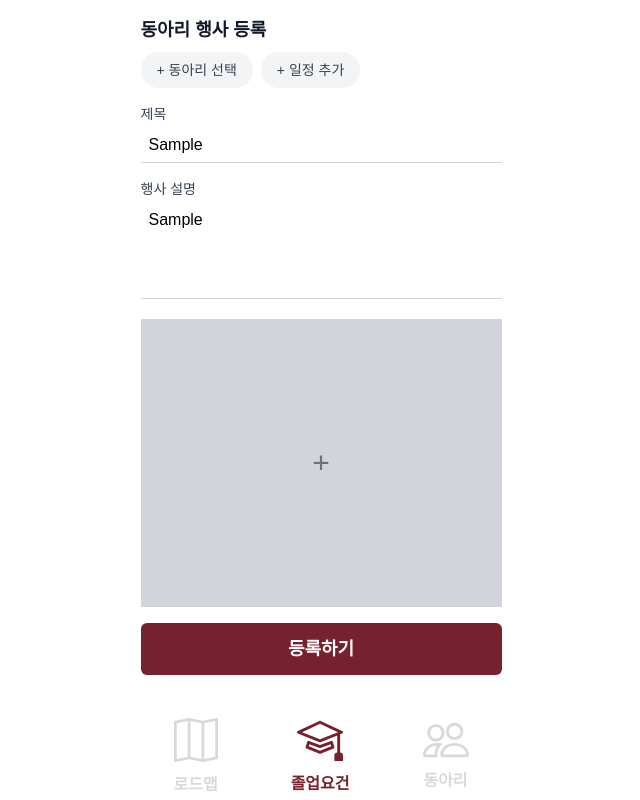
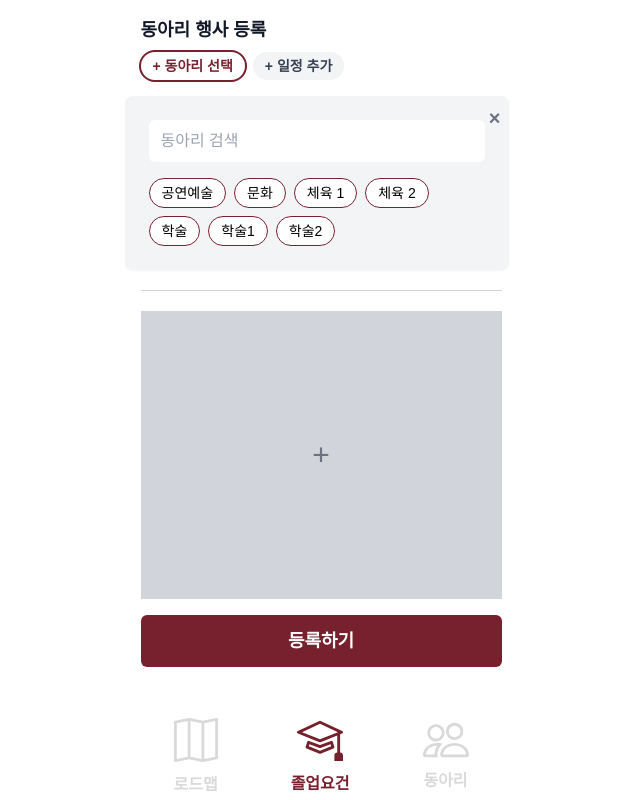
Before and after one commit to kwthon-2024/Team6_FE, a React (Create React App) app: page /pages/clubs/registerEv in a window 1280 px wide. Both pictures are taken after typing "Sample", "Sample" into the empty fields and a click on the button "+ 동아리 선택". Shown: the whole page, without its empty margins (319-959 px from the left). Built offline with nearby package versions, Linux system fonts and the light colour scheme; a web font is replaced by a local one.

Commit message:
동아리 행사 등록 모달창

```diff
--- a/src/pages/ClubEvRegister.jsx
+++ b/src/pages/ClubEvRegister.jsx
@@ -3,36 +3,63 @@ import React, { useState, useRef } from 'react';
 function ClubEvRegister() {
   const [title, setTitle] = useState('');
   const [description, setDescription] = useState('');
+  const [isModalOpen, setIsModalOpen] = useState(false);
+  const [selectedClub, setSelectedClub] = useState(null); // 선택된 동아리 상태
   const descriptionRef = useRef(null);
 
   const handleDescriptionChange = (e) => {
     setDescription(e.target.value);
-
-    // 행사 설명 높이 조정
-    descriptionRef.current.style.height = 'auto'; // 초기화
+    descriptionRef.current.style.height = 'auto';
     descriptionRef.current.style.height = `${descriptionRef.current.scrollHeight}px`;
   };
 
+  const toggleModal = () => {
+    setIsModalOpen(!isModalOpen);
+  };
+
+  const handleClubClick = (club) => {
+    setSelectedClub(club); // 동아리 선택
+    setIsModalOpen(false); // 모달 닫기
+  };
+
+  const handleClubDelete = () => {
+    setSelectedClub(null); // 동아리 선택 해제
+    setIsModalOpen(true); // 모달 다시 열기
+  };
+
   return (
-    <div className="bg-white min-h-screen p-4 flex flex-col items-start">
-      {/* 제목 */}
+    <div className="bg-white min-h-screen p-4 flex flex-col items-start relative">
       <h1 className="text-lg font-bold text-gray-900 mb-2">동아리 행사 등록</h1>
 
       {/* 버튼 그룹 */}
       <div className="flex space-x-2 mb-4">
-        <button className="bg-gray-100 text-gray-700 text-sm rounded-full px-4 py-2">
-          + 동아리 선택
-        </button>
-        <button className="bg-gray-100 text-gray-700 text-sm rounded-full px-4 py-2">
+        {selectedClub ? (
+          <button
+            className="flex items-center space-x-2 text-sm rounded-full px-3 bg-main01 text-white font-semibold"
+            onClick={handleClubDelete} // 버튼 클릭 시 삭제
+          >
+            <span>{selectedClub}</span>
+            <span className="ml-2 text-lg font-semibold">×</span>
+          </button>
+        ) : (
+          <button
+            onClick={toggleModal}
+            className={`text-sm rounded-full px-3 py-1 ${
+              isModalOpen
+                ? 'bg-white font-semibold text-main01 outline outline-2 outline-main01'
+                : 'bg-gray-100 font-semibold text-gray-700'
+            }`}
+          >
+            + 동아리 선택
+          </button>
+        )}
+        <button className="bg-gray-100 font-semibold text-gray-700 text-sm rounded-full px-3 py-1">
           + 일정 추가
         </button>
       </div>
 
-      {/* 제목 입력 */}
       <div className="w-full mb-4">
-        <label className="block text-sm font-medium text-gray-700 mb-1">
-          제목
-        </label>
+        <label className="block text-sm font-medium text-gray-700 mb-1">제목</label>
         <input
           type="text"
           value={title}
@@ -42,30 +69,59 @@ function ClubEvRegister() {
         />
       </div>
 
-      {/* 행사 설명 입력 */}
       <div className="w-full mb-4">
-        <label className="block text-sm font-medium text-gray-700 mb-1">
-          행사 설명
-        </label>
+        <label className="block text-sm font-medium text-gray-700 mb-1">행사 설명</label>
         <textarea
           ref={descriptionRef}
           value={description}
           onChange={handleDescriptionChange}
           placeholder="행사 설명"
           className="w-full border-b border-gray-300 p-2 resize-none overflow-hidden focus:outline-none focus:border-main01"
-          style={{ minHeight: '96px' }} // 초기 높이
+          style={{ minHeight: '96px' }}
         ></textarea>
       </div>
 
-      {/* 이미지 업로드 */}
       <div className="w-full h-72 flex items-center justify-center bg-gray-300 mb-4">
         <button className="text-gray-500 text-3xl">+</button>
       </div>
 
-      {/* 등록 버튼 */}
       <button className="w-full max-w-md bg-main01 text-white text-lg font-bold py-3 rounded-md">
         등록하기
       </button>
+
+      {/* 모달 창 */}
+      {isModalOpen && (
+        <div className="absolute top-24 left-0 flex justify-center items-center">
+          <div className="bg-gray-100 max-w-sm w-full p-6 rounded-lg shadow-sm relative">
+            <button
+              onClick={toggleModal}
+              className="absolute top-2 right-2 text-gray-500 text-xl font-bold"
+            >
+              ×
+            </button>
+
+            <div className="flex items-center bg-white p-2 rounded-md mb-4">
+              <input
+                type="text"
+                placeholder="동아리 검색"
+                className="flex-grow bg-transparent outline-none p-1"
+              />
+            </div>
+
+            <div className="flex flex-wrap gap-2">
+              {['공연예술', '문화', '체육 1', '체육 2', '학술','학술1','학술2'].map((club, index) => (
+                <button
+                  key={index}
+                  onClick={() => handleClubClick(club)}
+                  className="text-sm bg-white border border-main01 rounded-full px-3 py-1 hover:bg-main01 hover:text-white transition-colors"
+                >
+                  {club}
+                </button>
+              ))}
+            </div>
+          </div>
+        </div>
+      )}
     </div>
   );
 }
```
